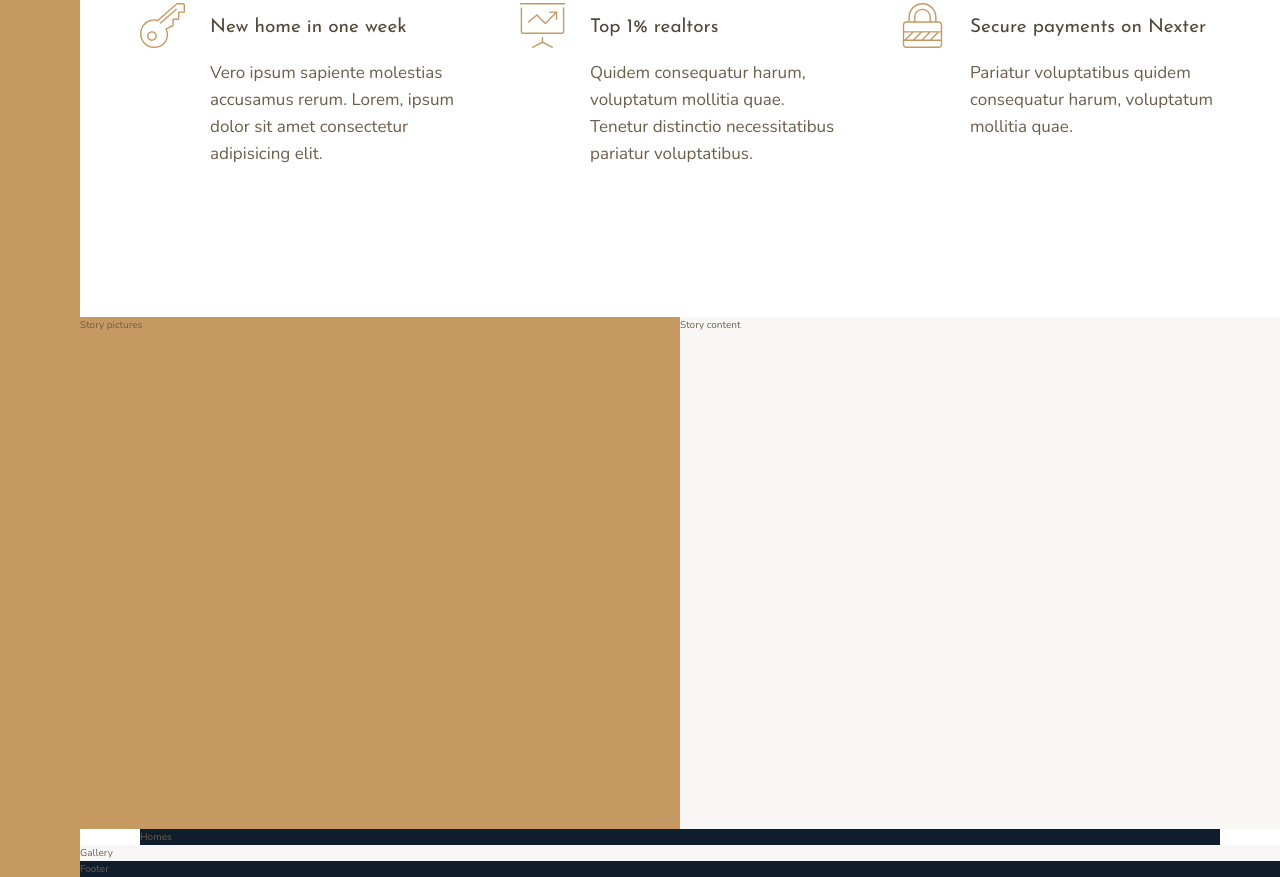
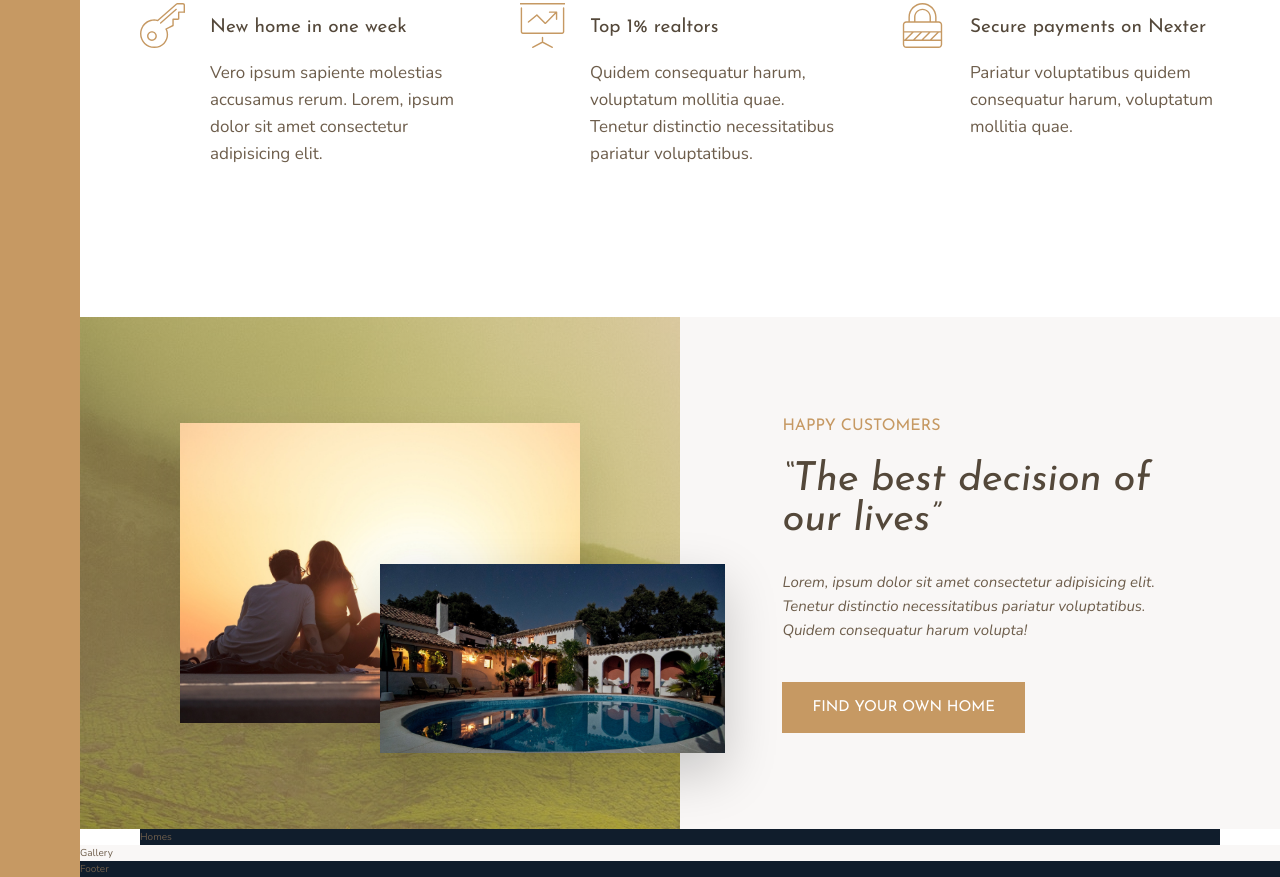
Before and after one commit to matheuspergoli/nexter-project, a website: page index.html in a window 1280 px wide. Shown: the part 991-1868 px from the top of the page. Drawn offline with nearby package versions, Linux system fonts and the light colour scheme.

Commit message:
Story section

```diff
--- a/index.html
+++ b/index.html
@@ -79,9 +79,21 @@
     </div>
   </section>
 
-  <section class="story__pictures">Story pictures</section>
+  <!-- STORY PICTURES SECTION -->
+  <section class="story__pictures">
+    <img src="img/story-1.jpeg" alt="Couple with new house" class="story__img--1">
+    <img src="img/story-2.jpeg" alt="New house" class="story__img--2">
+  </section>
 
-  <section class="story__content">Story content</section>
+  <!-- STORY CONTENT SECTION -->
+  <section class="story__content">
+    <h3 class="heading-3 mb-sm">Happy Customers</h3>
+    <h2 class="heading-2 heading-2--dark mb-md">&ldquo;The best decision of our lives&rdquo;</h2>
+    <p class="story__text">
+      Lorem, ipsum dolor sit amet consectetur adipisicing elit. Tenetur distinctio necessitatibus pariatur voluptatibus. Quidem consequatur harum volupta!
+    </p>
+    <button class="btn">Find your own home</button>
+  </section>
 
   <section class="homes">Homes</section>
 
--- a/sass/_story.scss
+++ b/sass/_story.scss
@@ -2,10 +2,50 @@
   &__pictures {
     background-color: $color-primary;
     grid-column: full-start / col-end 4;
+    background-image: linear-gradient(
+      rgba($color-primary, 0.5),
+      rgba($color-primary, 0.5)),
+      url(../img/back.jpg);
+
+    display: grid;
+    grid-template-rows: repeat(6, 1fr);
+    grid-template-columns: repeat(6, 1fr);
+    align-items: center;
+  }
+
+  &__img--1 {
+    width: 100%;
+    grid-row: 2 / 6;
+    grid-column: 2 / 6;
+    box-shadow: 0 2rem 5rem rgba(0, 0, 0, 0.1);
+  }
+
+  &__img--2 {
+    width: 115%;
+    grid-row: 4 / 6;
+    grid-column: 4 / 7;
+    box-shadow: 0 2rem 5rem rgba(0, 0, 0, 0.2);
+    z-index: 20;
   }
 
   &__content {
+    padding: 6rem 8vw;
     grid-column: col-start 5 / full-end;
     background-color: $color-grey-light-1;
+
+    // display: flex;
+    // flex-direction: column;
+    // align-items: flex-start;
+    // justify-content: center;
+
+    display: grid;
+    align-content: center;
+    justify-items: start;
+  }
+
+  &__text {
+    font-size: 1.5rem;
+    font-style: italic;
+    margin-bottom: 4rem;
   }
 }
--- a/sass/_typography.scss
+++ b/sass/_typography.scss
@@ -8,11 +8,21 @@
 }
 
 .heading-2 {
+  line-height: 1;
+  font-size: 4rem;
   @extend %heading;
+  font-style: italic;
+
+  &--light { color: $color-grey-light-1; }
+
+  &--dark { color: $color-grey-dark-1; }
 }
 
 .heading-3 {
   @extend %heading;
+  font-size: 1.6rem;
+  color: $color-primary;
+  text-transform: uppercase;
 }
 
 .heading-4 {
@@ -23,3 +33,25 @@
 
   &--dark { color: $color-grey-dark-1; }
 }
+
+.btn {
+  border: none;
+  color: #fff;
+  cursor: pointer;
+  font-size: 1.5rem;
+  border-radius: none;
+  padding: 1.8rem 3rem;
+  transition: all 200ms;
+  text-transform: uppercase;
+  font-family: $font-display;
+  background-color: $color-primary;
+
+  &:hover {
+    background-color: $color-primary-dark;
+  }
+}
+
+.mb-sm { margin-bottom: 2rem; }
+.mb-md { margin-bottom: 3rem; }
+.mb-lg { margin-bottom: 4rem; }
+.mb-hg { margin-bottom: 8rem; }
```
Also changed, not shown: css/main.css, 1 other file.
